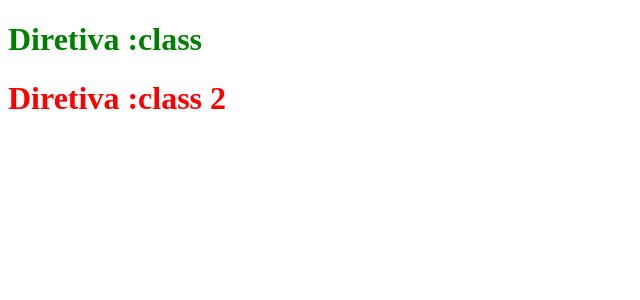
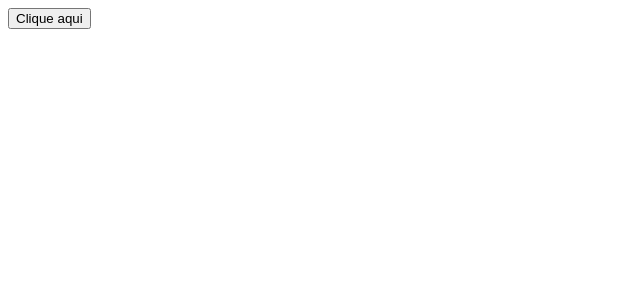
Before and after one commit to marcos-renan/estudos-vuejs, a Vue app: page / in a window 1280 px wide. Shown: the top 300 px of the page, without its empty margins (0-640 px from the left). Built offline with nearby package versions, Linux system fonts and the light colour scheme.

Commit message:
Evento de clique

```diff
--- a/src/App.vue
+++ b/src/App.vue
@@ -5,12 +5,13 @@
 //import Exemplo4 from './components/Exemplo4.vue';
 //import Exemplo5 from './components/Exemplo5.vue';
 //import Exemplo6 from './components/Exemplo6.vue';
-import Exemplo7 from './components/Exemplo7.vue';
+//import Exemplo7 from './components/Exemplo7.vue';
+import Exemplo8 from './components/Exemplo8.vue'
 
 </script>
 
 <template>
 
-  <Exemplo7 />
+  <Exemplo8 />
 
 </template>
--- /dev/null
+++ b/src/components/Exemplo8.vue
@@ -0,0 +1,13 @@
+Evento de clique
+
+<script setup>
+
+    function mensagem(){
+        alert('Trabalhando com eventos de clique.')
+    }
+
+</script>
+
+<template>
+    <button @click="mensagem">Clique aqui</button>
+</template>
```
